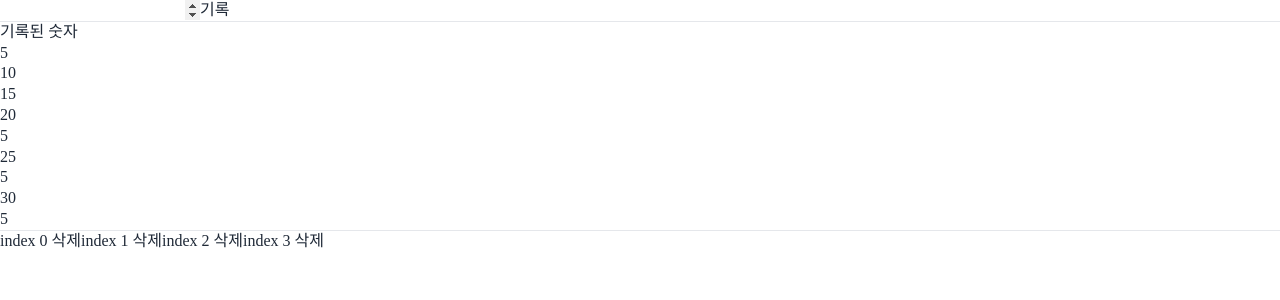
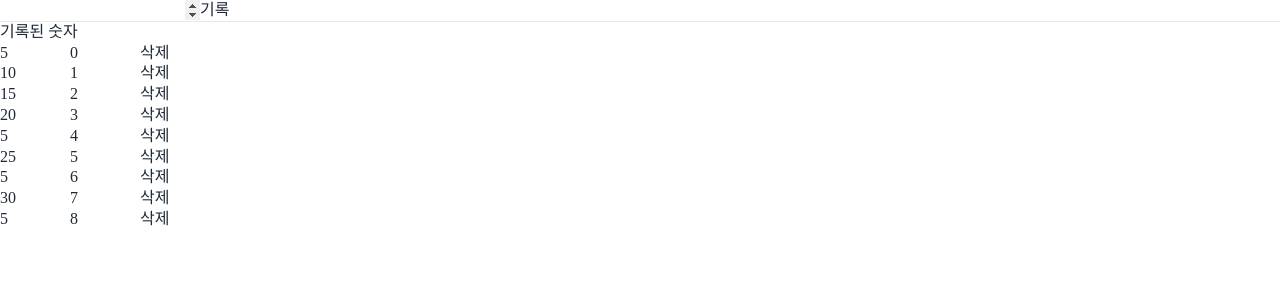
Before and after one commit to NewBean0312/react-proj, a React (Create React App) app: page / in a window 1280 px wide. Shown: the top 300 px of the page. Built offline with nearby package versions, Linux system fonts and the light colour scheme; a web font is replaced by a local one.

Commit message:
숫자리스트 항목에 삭제 기능

```diff
--- a/src/RefEx.js
+++ b/src/RefEx.js
@@ -5,15 +5,7 @@ function RefEx() {
   const [no, setNo] = useState("");
 
   const [recordedNos, setRecordedNos] = useState([
-    5,
-    10,
-    15,
-    20,
-    5,
-    25,
-    5,
-    30,
-    5
+    5, 10, 15, 20, 5, 25, 5, 30, 5,
   ]);
 
   const saveNo = () => {
@@ -54,16 +46,13 @@ function RefEx() {
       <h1>기록된 숫자</h1>
       <ul>
         {recordedNos.map((el, index) => (
-          <li key={index}>{el}</li>
+          <li key={index}>
+            <span style={{width:70, display:'inline-block'}}>{el}</span>
+            <span style={{width:70, display:'inline-block'}}>{index}</span>
+            <button onClick={() => removeNo(index)}>삭제</button>
+          </li>
         ))}
       </ul>
-
-      <hr />
-
-      <button onClick={() => removeNo(0)}>index 0 삭제</button>
-      <button onClick={() => removeNo(1)}>index 1 삭제</button>
-      <button onClick={() => removeNo(2)}>index 2 삭제</button>
-      <button onClick={() => removeNo(3)}>index 3 삭제</button>
     </>
   );
 }
```
